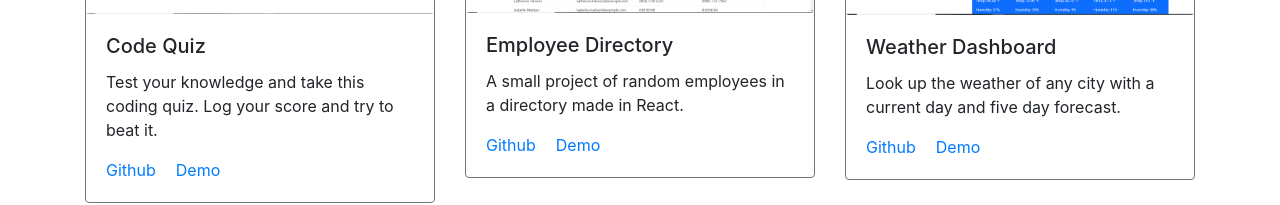
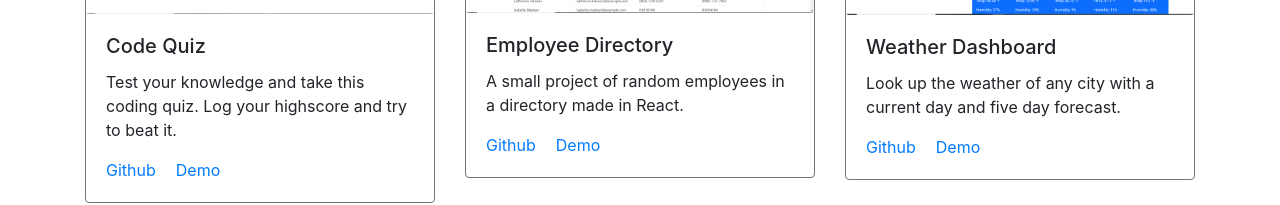
Before and after one commit to Kenneth-Dy/react-portfolio, a React (Create React App) app: page /portfolio in a window 1280 px wide. Shown: the part 666-871 px from the top of the page. Built offline with nearby package versions, Linux system fonts and the light colour scheme.

Commit message:
set up deployment

```diff
--- a/src/pages/Portfolio/Portfolio.js
+++ b/src/pages/Portfolio/Portfolio.js
@@ -27,7 +27,7 @@ const Portfolio = () => {
       </Row>
       <Row>
         <Col md="4">
-          <Card title="Code Quiz" text="Test your knowledge and take this coding quiz. Log your score and try to beat it." github='https://github.com/Kenneth-Dy/code_quiz' demo='https://kenneth-dy.github.io/code_quiz/' img='./assets/projects/quiz.png' />
+          <Card title="Code Quiz" text="Test your knowledge and take this coding quiz. Log your highscore and try to beat it." github='https://github.com/Kenneth-Dy/code_quiz' demo='https://kenneth-dy.github.io/code_quiz/' img='./assets/projects/quiz.png' />
         </Col>
         <Col md="4">
           <Card title="Employee Directory" text="A small project of random employees in a directory made in React." github='https://github.com/Kenneth-Dy/employee-directory' demo='https://kenneth-dy.github.io/employee-directory/' img='./assets/projects/employee.png' />
```
Also changed, not shown: package.json (+7 -1 lines), 1 other file (tests, documents, lock files or other folders).
